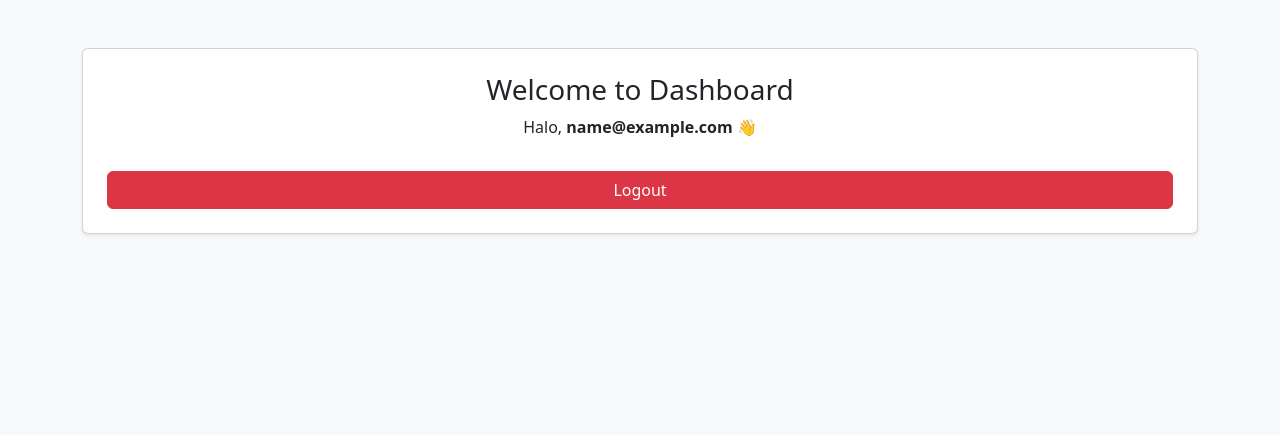
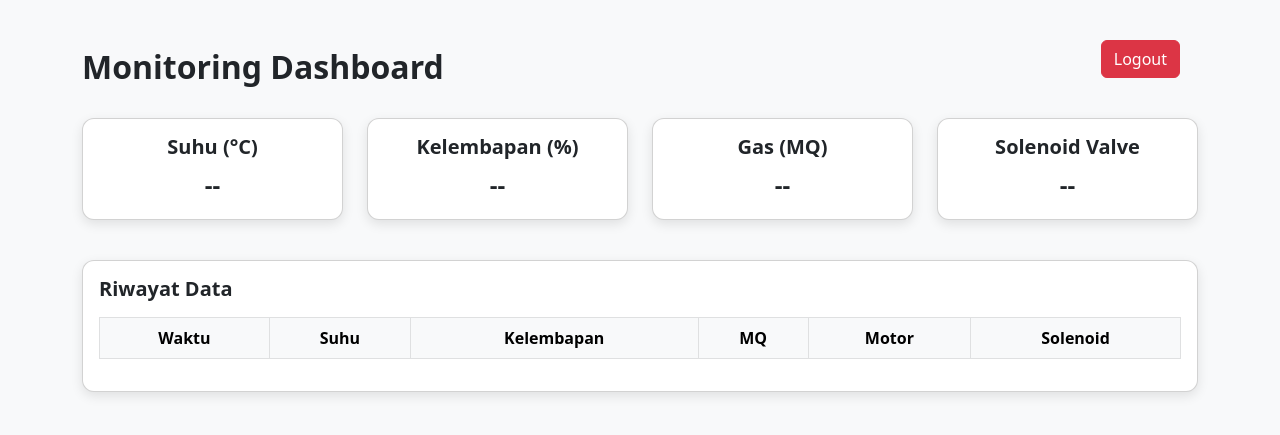
Before and after one commit to RizkiSenjaya/biocycle, a Flask app: page /dashboard in a window 1280 px wide. Shown: the top 435 px of the page. Run offline with Flask 3, Linux system fonts and the light colour scheme; the visitor is signed in with stand-in values (Sample User, id 1); lists and menus that the app fills with data are empty.

```diff
--- a/app.py
+++ b/app.py
@@ -1,17 +1,19 @@
 from flask import Flask, render_template, request, jsonify, session, redirect, url_for
 import firebase_admin
-from firebase_admin import credentials, auth
+from firebase_admin import credentials, auth, db
 import os
 
 app = Flask(__name__)
 app.secret_key = "supersecretkey"
 
-# Inisialisasi Firebase Admin SDK
-cred = credentials.Certificate("firebase-adminsdk.json")  # pastikan file ini ada di folder yang sama
-firebase_admin.initialize_app(cred)
+# === Inisialisasi Firebase ===
+cred = credentials.Certificate("firebase-adminsdk.json")
+firebase_admin.initialize_app(cred, {
+    'databaseURL': 'https://biocycle-2a810-default-rtdb.asia-southeast1.firebasedatabase.app'  # ganti sesuai project Firebase kamu
+})
 
 
-# ======= ROUTES ========
+# ========== ROUTES ==========
 
 @app.route('/')
 def index():
@@ -20,24 +22,11 @@ def index():
     return render_template('login.html')
 
 
-@app.route('/login_google', methods=['POST'])
-def login_google():
-    try:
-        id_token = request.json.get('idToken')
-        decoded_token = auth.verify_id_token(id_token)
-        session['user'] = decoded_token['email']
-        return jsonify({'success': True})
-    except Exception as e:
-        print(e)
-        return jsonify({'success': False}), 401
-
-
 @app.route('/login_email', methods=['POST'])
 def login_email():
     email = request.form['email']
     password = request.form['password']
-    # catatan: Firebase email/password login dilakukan di JS,
-    # tapi kalau mau pakai Flask backend bisa juga via REST API Firebase (optional)
+    # Sementara login manual
     session['user'] = email
     return redirect(url_for('dashboard'))
 
@@ -55,5 +44,15 @@ def logout():
     return redirect(url_for('index'))
 
 
+# API untuk ambil data sensor dari Firebase
+@app.route('/get_sensor_data')
+def get_sensor_data():
+    ref = db.reference('BioCycle/sensor')
+    data = ref.get()
+    if not data:
+        return jsonify({'error': 'No data available'}), 404
+    return jsonify(data)
+
+
 if __name__ == '__main__':
     app.run(debug=True)
--- a/dummy_firebase.py
+++ b/dummy_firebase.py
@@ -6,7 +6,7 @@ from datetime import datetime
 
 cred = credentials.Certificate("firebase-adminsdk.json")
 firebase_admin.initialize_app(cred, {
-    'databaseURL': 'https://<YOUR_PROJECT_ID>.firebaseio.com/'  # ganti sesuai project kamu
+    'databaseURL': 'https://biocycle-2a810-default-rtdb.asia-southeast1.firebasedatabase.app'  # ganti sesuai project kamu
 })
 
 ref = db.reference('BioCycle/sensor')
--- a/firebase_to_mysql.py
+++ b/firebase_to_mysql.py
@@ -6,7 +6,7 @@ import time
 
 cred = credentials.Certificate("firebase-adminsdk.json")
 firebase_admin.initialize_app(cred, {
-    'databaseURL': 'https://<YOUR_PROJECT_ID>.firebaseio.com/'
+    'databaseURL': 'https://biocycle-2a810-default-rtdb.asia-southeast1.firebasedatabase.app'
 })
 
 # Koneksi ke MySQL
--- a/templates/dashboard.html
+++ b/templates/dashboard.html
@@ -1,18 +1,114 @@
 <!DOCTYPE html>
 <html lang="en">
 <head>
-  <meta charset="UTF-8">
-  <meta name="viewport" content="width=device-width, initial-scale=1.0">
-  <title>Dashboard | BioCycle</title>
+  <meta charset="UTF-8" />
+  <meta name="viewport" content="width=device-width, initial-scale=1.0" />
+  <title>Monitoring Dashboard | BioCycle</title>
   <link href="https://cdn.jsdelivr.net/npm/bootstrap@5.3.0/dist/css/bootstrap.min.css" rel="stylesheet">
+  <style>
+    body {
+      background-color: #f8f9fa;
+    }
+    .card {
+      border-radius: 12px;
+      box-shadow: 0 4px 12px rgba(0, 0, 0, 0.1);
+    }
+    .card h5 {
+      font-weight: 600;
+    }
+    .data-value {
+      font-size: 1.5rem;
+      font-weight: bold;
+    }
+    .logout-btn {
+      position: absolute;
+      right: 100px;
+      top: 40px;
+    }
+  </style>
 </head>
-<body class="bg-light">
-  <div class="container text-center mt-5">
-    <div class="card p-4 shadow-sm">
-      <h3>Welcome to Dashboard</h3>
-      <p>Halo, <strong>{{ user }}</strong> 👋</p>
-      <a href="/logout" class="btn btn-danger mt-3">Logout</a>
+<body>
+  <div class="container mt-5">
+    <div class="d-flex justify-content-between align-items-center mb-4">
+      <h2 class="fw-bold">Monitoring Dashboard</h2>
+      <a href="/logout" class="btn btn-danger logout-btn">Logout</a>
+    </div>
+
+    <div class="row text-center mb-4">
+      <div class="col-md-3 mb-3">
+        <div class="card p-3">
+          <h5>Suhu (°C)</h5>
+          <div class="data-value" id="suhu">--</div>
+        </div>
+      </div>
+      <div class="col-md-3 mb-3">
+        <div class="card p-3">
+          <h5>Kelembapan (%)</h5>
+          <div class="data-value" id="kelembapan">--</div>
+        </div>
+      </div>
+      <div class="col-md-3 mb-3">
+        <div class="card p-3">
+          <h5>Gas (MQ)</h5>
+          <div class="data-value" id="mq">--</div>
+        </div>
+      </div>
+      <div class="col-md-3 mb-3">
+        <div class="card p-3">
+          <h5>Solenoid Valve</h5>
+          <div class="data-value" id="solenoid">--</div>
+        </div>
+      </div>
+    </div>
+
+    <div class="card p-3">
+      <h5 class="text-start mb-3">Riwayat Data</h5>
+      <table class="table table-bordered table-striped text-center">
+        <thead class="table-light">
+          <tr>
+            <th>Waktu</th>
+            <th>Suhu</th>
+            <th>Kelembapan</th>
+            <th>MQ</th>
+            <th>Motor</th>
+            <th>Solenoid</th>
+          </tr>
+        </thead>
+        <tbody id="data-table">
+        </tbody>
+      </table>
     </div>
   </div>
+
+  <script>
+    async function fetchSensorData() {
+      const res = await fetch('/get_sensor_data');
+      const data = await res.json();
+
+      if (data.error) return;
+
+      document.getElementById('suhu').innerText = data.temperature + " °C";
+      document.getElementById('kelembapan').innerText = data.humidity + " %";
+      document.getElementById('mq').innerText = data.mq;
+      document.getElementById('solenoid').innerText = data.solenoid_valve;
+
+      // Masukkan ke tabel
+      const tbody = document.getElementById('data-table');
+      const newRow = `
+        <tr>
+          <td>${data.timestamp}</td>
+          <td>${data.temperature}</td>
+          <td>${data.humidity}</td>
+          <td>${data.mq}</td>
+          <td>${data.motor_status}</td>
+          <td>${data.solenoid_valve}</td>
+        </tr>
+      `;
+      tbody.innerHTML = newRow + tbody.innerHTML; // prepend
+    }
+
+    fetchSensorData();
+    setInterval(fetchSensorData, 5000);
+  </script>
 </body>
 </html>
```
